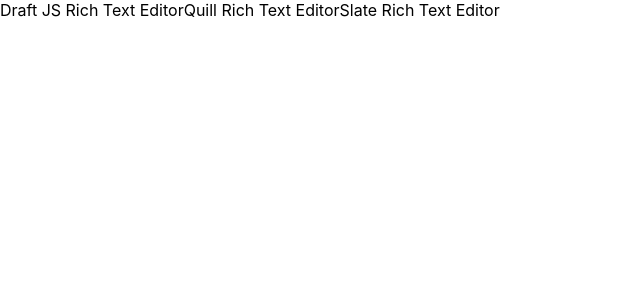
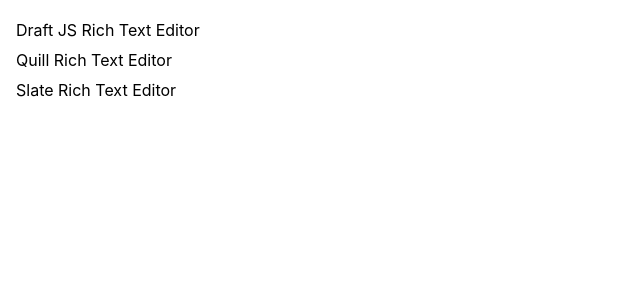
Before and after one commit to kurokoda/react-rich-text-editors-demo, a React (Create React App) app: page / in a window 1280 px wide. Shown: the top 300 px of the page, without its empty margins (0-640 px from the left). Built offline with nearby package versions, Linux system fonts and the light colour scheme.

Commit message:
[RTE-1] Adds styling

```diff
--- a/package.json
+++ b/package.json
@@ -13,6 +13,7 @@
     "react": "^17.0.2",
     "react-dom": "^17.0.2",
     "react-scripts": "4.0.3",
+    "styled-components": "^5.3.3",
     "typescript": "^4.1.2",
     "web-vitals": "^1.0.1"
   },
@@ -39,5 +40,8 @@
       "last 1 firefox version",
       "last 1 safari version"
     ]
+  },
+  "devDependencies": {
+    "@types/styled-components": "^5.1.15"
   }
 }
--- a/src/App.tsx
+++ b/src/App.tsx
@@ -2,14 +2,31 @@
 import { DraftJSRichTextEditor } from "./components/draftJS";
 import { QuillRichTextEditor } from "./components/quill";
 import { SlateRichTextEditor } from "./components/slate";
+import styled from "styled-components";
+
+const ApplicationContainer = styled.main`
+  display: flex;
+  flex-direction: column;
+  margin: 20px 1rem;
+`;
+
+const RTEContainer = styled.section`
+  margin-bottom: 10px;
+`;
 
 function App() {
   return (
-    <>
-      <DraftJSRichTextEditor />
-      <QuillRichTextEditor />
-      <SlateRichTextEditor />
-    </>
+    <ApplicationContainer>
+      <RTEContainer>
+        <DraftJSRichTextEditor />
+      </RTEContainer>
+      <RTEContainer>
+        <QuillRichTextEditor />
+      </RTEContainer>
+      <RTEContainer>
+        <SlateRichTextEditor />
+      </RTEContainer>
+    </ApplicationContainer>
   );
 }
 
--- a/src/components/draftJS.tsx
+++ b/src/components/draftJS.tsx
@@ -1,6 +1,6 @@
 const DraftJSRichTextEditor = () => {
     return (
-        <>Draft JS Rich Text Editor</>
+        <section>Draft JS Rich Text Editor</section>
     )
 }
 
--- a/src/components/quill.tsx
+++ b/src/components/quill.tsx
@@ -1,6 +1,6 @@
 const QuillRichTextEditor = () => {
     return (
-        <>Quill Rich Text Editor</>
+        <section>Quill Rich Text Editor</section>
     )
 }
 
--- a/src/components/slate.tsx
+++ b/src/components/slate.tsx
@@ -1,6 +1,6 @@
 const SlateRichTextEditor = () => {
     return (
-        <>Slate Rich Text Editor</>
+        <section>Slate Rich Text Editor</section>
     )
 }
 
```
Also changed, not shown: 2 other files (tests, documents, lock files or other folders).
